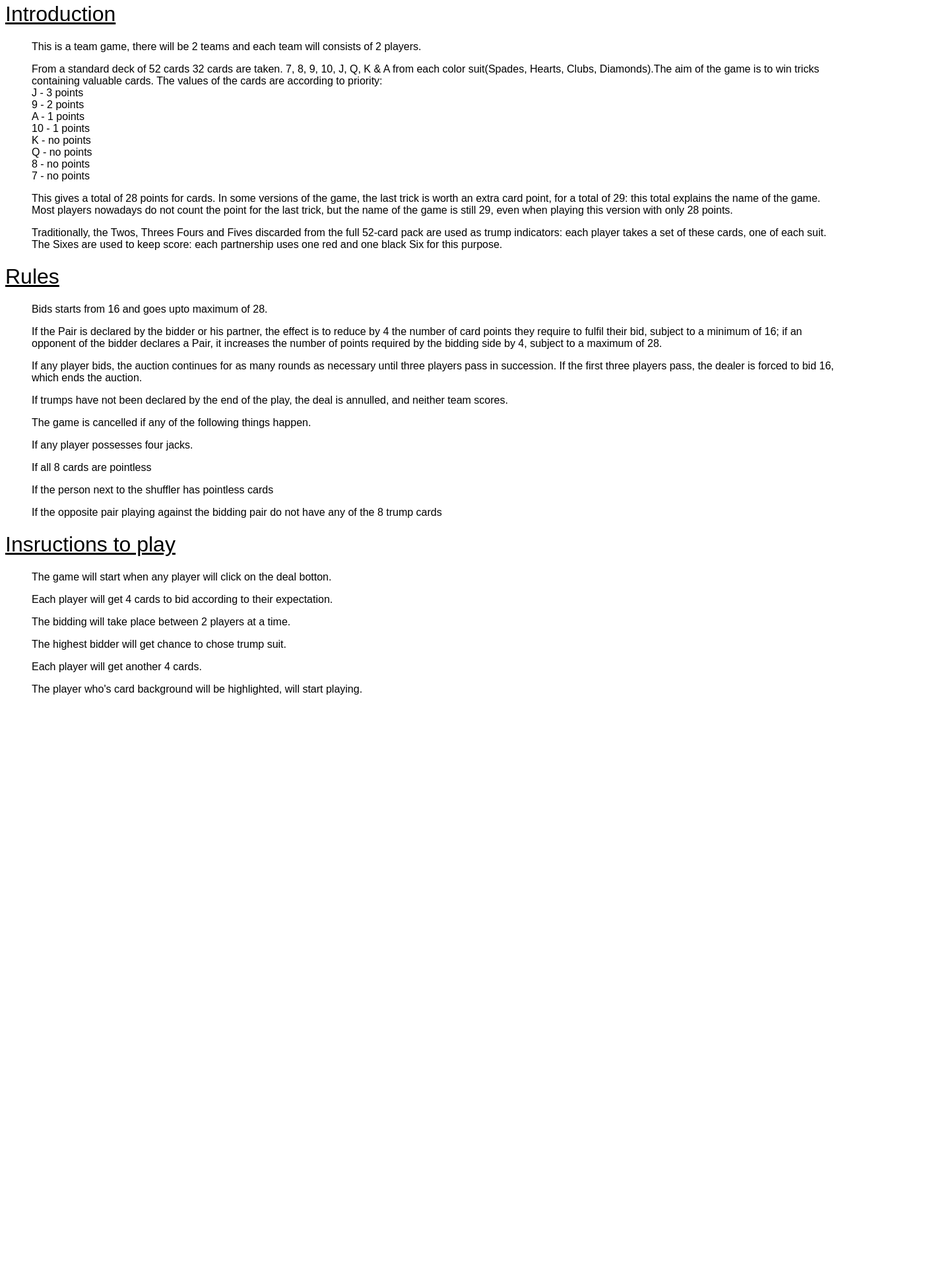
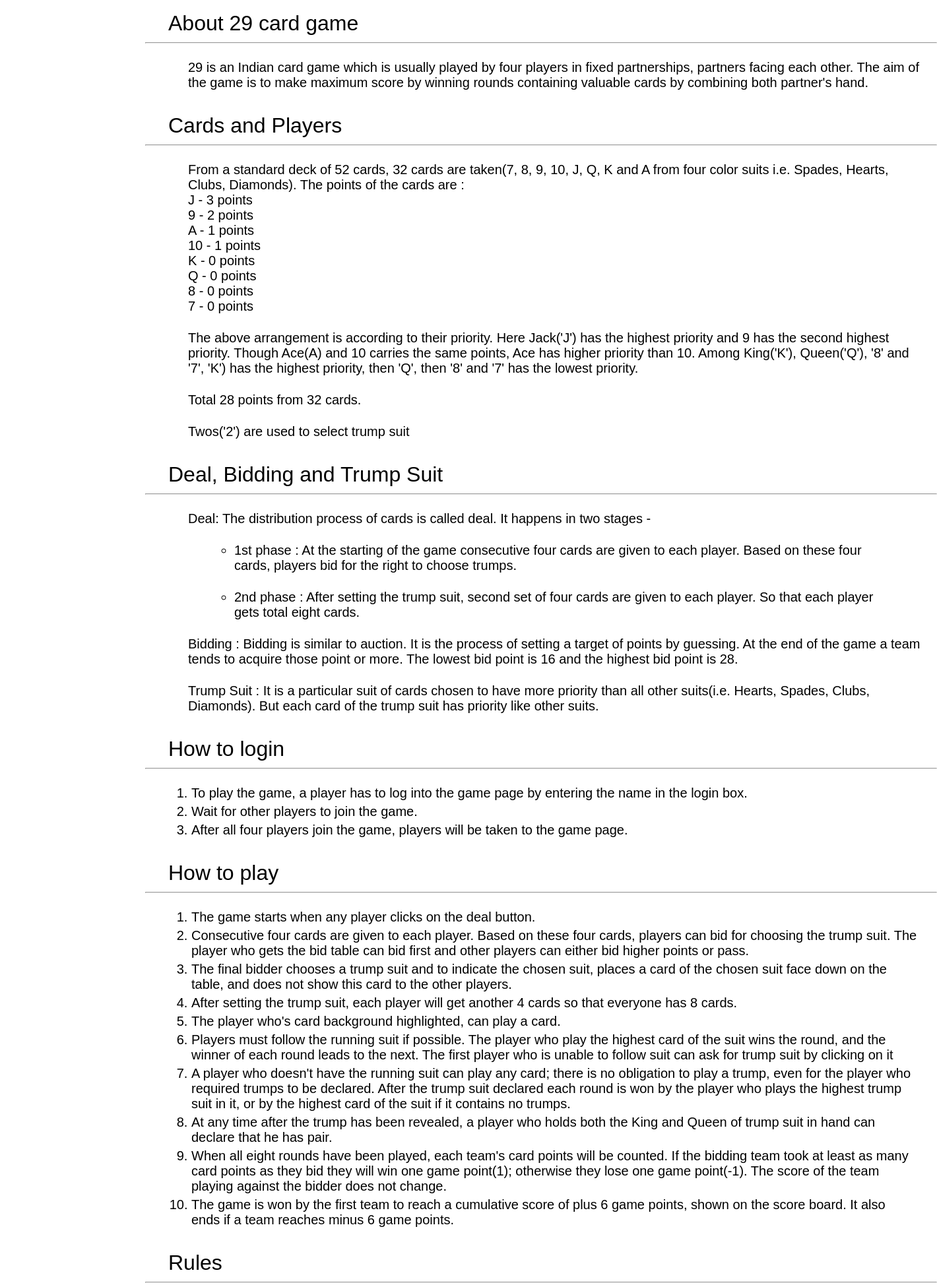
Before and after one commit to crazylab/29, a website: page public/help.html in a window 1280 px wide. Shown: the part 18-1966 px from the top of the page at 66% size, 1420 px wide, since content can reach past the window. Before the commit the page ends 1088 px from the top, so only its background shows below. Drawn offline with Linux system fonts and the light colour scheme.

Commit message:
[Sayan/Anusree/Mitesh] - Added help page
What changes have you made?

* Added help page in the game.

Why do we need this change?

* For the help of players.

What can this change impact?

* It will help players to understand the game better.

```diff
--- a/public/css/style.css
+++ b/public/css/style.css
@@ -1,7 +1,3 @@
-.heading{
-    font-family: sans-serif;
-    text-align: center;
-}
 .button{
 	height: 50px;
 	width: 100px;
@@ -15,12 +11,57 @@
 }
 
 .help-data{
+		margin-left: 220px;
     font-style: normal;
     font-family: sans-serif;
 }
 
 .heading{
     font-weight:500;
-    text-align: left;
-    text-decoration: underline;
+		margin: 35px;
+		margin-bottom: 10px;
 }
+
+ul{
+	font-family: sans-serif;
+	font-style: normal;
+	font-size: 20px;
+	font-weight: lighter;
+	margin: 25px;
+}
+
+ol{
+	font-family: sans-serif;
+	font-style: normal;
+	font-size: 20px;
+	font-weight: lighter;
+	margin: 25px;
+}
+
+li{
+	margin: 5px;
+}
+
+.help_desk{
+	width: 1200px;
+}
+
+.contact-us{
+	position: absolute;
+	right: 250px;
+	margin: 25px;
+	font-family: sans-serif;
+	font-size: 20px;
+}
+
+.about{
+	position: absolute;
+	left: 250px;
+	margin: 25px;
+	font-size: 20px;
+}
+
+a{
+	color: blue;
+	text-decoration: none;
+}
--- a/public/help.html
+++ b/public/help.html
@@ -5,59 +5,146 @@
 	<link rel="stylesheet" type="text/css" href="css/style.css">
 </head>
 <body class="help-data">
-	<div>
-		<h1 class="heading">Introduction</h1>
-		<ul>This is a team game, there will be 2 teams and each team will consists of 2 players.</ul>
-		<ul>From a standard deck of 52 cards 32 cards are taken. 7, 8, 9, 10, J, Q, K & A
-				from each color suit(Spades, Hearts, Clubs, Diamonds).The aim of the game is to win
-				tricks containing valuable cards. The values of the cards are according to priority:<br>
-				J - 3 points<br>
-				9 - 2 points<br>
-				A - 1 points<br>
+		<div class="help_desk">
+			<h1 class="heading">About 29 card game</h1><hr>
+			<ul>29 is an Indian card game which is usually played by four players in
+					fixed partnerships, partners facing each other.	The aim of the game is
+					to make maximum score by winning rounds containing valuable cards by combining
+			    both partner's hand.
+			</ul>
+		</div>
+
+		<div class="help_desk">
+			<h1 class="heading">Cards and Players</h1><hr>
+			<ul>From a standard deck of 52 cards, 32 cards are taken(7, 8, 9, 10, J, Q,
+					K and A from four color suits i.e. Spades, Hearts, Clubs, Diamonds). The
+					points of the cards are :<br>
+					J  - 3 points<br>
+					9  - 2 points<br>
+					A  - 1 points<br>
 					10 - 1 points<br>
-				K - no points<br>
-				Q - no points<br>
-				8 - no points<br>
-				7 - no points</ul>
-		<ul>This gives a total of 28 points for cards. In some versions of the game,
-				the last trick is worth an extra card point, for a total of 29: this total
-				explains the name of the game. Most players nowadays do not count the point
-				for the last trick, but the name of the game is still 29, even when playing
-				this version with only 28 points.</ul>
-		<ul>Traditionally, the Twos, Threes Fours and Fives discarded from the full
+					K  - 0 points<br>
+					Q  - 0 points<br>
+					8  - 0 points<br>
+					7  - 0 points</ul>
+			<ul>The above arrangement is according to their priority.
+					Here Jack('J') has the highest priority and 9 has the second highest
+					priority. Though Ace(A) and 10 carries the same points, Ace has higher
+					priority than 10. Among King('K'), Queen('Q'), '8' and '7', 'K') has the highest
+					priority, then 'Q', then '8' and '7' has the lowest priority.</ul>
+			<ul>Total 28 points from 32 cards.</ul>
+			<ul>Twos('2') are used to select trump suit</ul>
+		</div>
+
+		<div class="help_desk">
+			<h1 class="heading">Deal, Bidding and Trump Suit</h1><hr>
+			<ul>Deal: The distribution process of cards is called deal. It happens in two stages -
+				<ul><li>1st phase : At the starting of the game consecutive four cards are given
+					to each player. Based on these four cards, players bid for the right to
+					choose trumps.</li></ul>
+				<ul><li>2nd phase : After setting the trump suit, second set of four cards are given to each player. So that
+					each player gets total eight cards.</li></ul>
+			</ul>
+			<ul>Bidding : Bidding is similar to auction. It is the process of setting a target of
+					points by guessing. At the end of the game a team tends to acquire those
+					point or more. The lowest bid point is 16 and the highest bid point is 28.</ul>
+			<ul>Trump Suit : It is a particular suit of cards chosen to have more priority
+					than all other suits(i.e. Hearts, Spades, Clubs, Diamonds). But each card
+					of the trump suit has priority like other suits.</ul>
+		</div>
+
+		<div class="help_desk">
+			<h1 class="heading">How to login</h1><hr>
+			<ol><li>To play the game, a player has to log into the game page by entering
+					the name in the login box.</li>
+			<li>Wait for other players to join the game.</li>
+			<li>After all four players join the game, players will be taken to the game page.</li></ol>
+		</div>
+
+		<div class="help_desk">
+			<h1 class="heading">How to play</h1><hr>
+			<ol>
+				<li>The game starts when any player clicks on the deal button.</li>
+				<li>Consecutive four cards are given to each player. Based on these four
+						cards, players can bid for choosing the trump suit. The player
+						who gets the bid table can bid first and other players
+						can either bid higher points or pass.</li>
+				<li>The final bidder chooses a trump suit and to indicate the chosen suit,
+					 places a card of the chosen suit face down on the table, and does not
+					 show this card to the other players.</li>
+				<li>After setting the trump suit, each player will get another 4 cards so
+					that everyone has 8 cards.</li>
+				<li>The player who's card background highlighted, can play a card.</li>
+				<li>Players must follow the running suit if possible. The player who play
+					 the highest card of the suit wins the round, and the winner of each round leads
+						to the next. The first player who is unable to follow suit can ask
+						for trump suit by clicking on it</li>
+				<li>A player who doesn't have the running suit can play any card; there is no obligation
+						to play a trump, even for the player who required trumps to be declared.
+						After the trump suit declared each round is won by the player who plays the highest trump
+						 suit in it, or by the highest card of the suit if it contains no trumps.</li>
+				<li>At any time after the trump has been revealed, a player who holds both the
+						King and Queen of trump suit in hand can declare that he has pair.</li>
+				<li>When all eight rounds have been played, each team's card points will be
+						counted. If the bidding team took at least as many card points as they
+						bid they will win one game point(1); otherwise they lose one game point(-1).
+						The score of the team playing against the bidder does not change.</li>
+				<li>The game is won by the first team to reach a cumulative score of plus 6
+						game points, shown on the score board. It also ends if a team reaches minus 6 game points.</li>
+			</ol>
+		</div>
+
+		<div class="help_desk">
+			<h1 class="heading">Rules</h1><hr>
+			<ol><li>Bid starts from 16 and goes upto maximum of 28.</li>
+			<li>Bidding always goes on between two players. If first player bids, the other
+				 	player should bid atleast one point higher than the current bid to challenge
+					that bidder or he/she can pass. If the second bidder challenges the first bidder,
+					the first bidder can stay at the current bid point or pass</li>
+			<li>If any player bids, the bidding continues for as many rounds as necessary
+					until three players pass in succession. If the first three players pass, the
+					dealer is forced to bid 16, which ends the bidding.</li>
+			<li>Bidding ends when three players pass or the bid point is 28.</li>
+			<li>Once the trump suit is selected by the highest bidder and it won't change
+				 further in that game.</li>
+			<li>Trump cards has its value only after revealing the trump suit.</li>
+			<li>If the Pair is declared by the bidder or his partner, the effect is to
+					reduce by 4 the number of card points they require to fulfill their bid,
+					subject to a minimum of 16; if an opponent of the bidder declares a Pair,
+					it increases the number of points required by the bidding side by 4, subject
+					to a maximum of 28.</li>
+			<li>The game is cancelled if any of the following things happens :
+				<ul><li>If any player possesses four jacks.</li></ul>
+				<ul><li>If all 8 cards of a player are pointless.</li></ul>
+				<ul><li>If the person who gets the first chance to bid has pointless cards.</li></ul>
+				<ul><li>If two players of the same team get all of the 8 trump cards.</li></ul>
+				<ul><li>If the trump is not declared by the end of the game.</li></ul>
+			</ol>
+		</div>
+
+		<div class="help_desk">
+			<h1 class="heading">FAQ's</h1><hr>
+			<ol><li>Why the name of the game is 29?</li>
+			<p>Ans: In some versions of the game, the last trick is worth an extra card
+					point, for a total of 29: this total explains the name of the game. Most
+					players nowadays do not count the point	for the last trick, but the name
+					of the game is still 29, even when playing this version with only 28 points.</p>
+			<li>What is the use of other cards(2, 3, 4, 5, 6 of every suit)?</li>
+			<p>Ans: Traditionally, the Twos, Threes, Fours and Fives discarded from the full
 					52-card pack are used as trump indicators: each player takes a set of these
 					cards, one of each suit. The Sixes are used to keep score: each partnership
-				uses one red and one black Six for this purpose.</ul>
+					uses one red and one black Six for this purpose. In our game, we are using
+					the Twos for selecting trump suit.</p></ol>
+		</div><hr>
+
+		<div class="help_desk">
+			<div class="about">
+				<a href="help.html" target="_blank">About</a>
 			</div>
-	<div>
-		<h1 class="heading">Rules</h1>
-		<ul>Bids starts from 16 and goes upto maximum of 28.</ul>
-		<ul>If the Pair is declared by the bidder or his partner, the effect is to reduce
-			by 4 the number of card points they require to fulfil their bid, subject to a
-			minimum of 16; if an opponent of the bidder declares a Pair, it increases
-			the number of points required by the bidding side by 4, subject to a
-			maximum of 28.</ul>
-		<ul>If any player bids, the auction continues for as many rounds as necessary
-			until three players pass in succession. If the first three players pass, the
-			dealer is forced to bid 16, which ends the auction.</ul>
-		<ul>If trumps have not been declared by the end of the play, the deal is
-			annulled, and neither team scores.</ul>
-		<ul>The game is cancelled if any of the following things happen.</ul>
-		<ul>If any player possesses four jacks.</ul>
-		<ul>If all 8 cards are pointless</ul>
-		<ul>If the person next to the shuffler has pointless cards</ul>
-		<ul>If the opposite pair playing against the bidding pair do not have any of the 8 trump cards</ul>
+
+			<div class="contact-us">
+				<a href="https://github.com/issues" target="_blank">Contact</a>
 			</div>
-	<div>
-		<h1 class="heading">Insructions to play</h1>
-		<ul>The game will start when any player will click on the deal botton.</ul>
-		<ul>Each player will get 4 cards to bid according to their expectation.</ul>
-		<ul>The bidding will take place between 2 players at a time.</ul>
-		<ul>The highest bidder will get chance to chose trump suit.</ul>
-		<ul>Each player will get another 4 cards.</ul>
-		<ul>The player who's card background will be highlighted, will start playing.</ul>
-		<ul></ul>
 		</div>
-	<p></p>
 </body>
 </html>
```
Also changed, not shown: public/about.html (added, +33 -0 lines), public/index.html (line endings or trailing spaces). Lines whose indentation alone changed are shown as unchanged.
